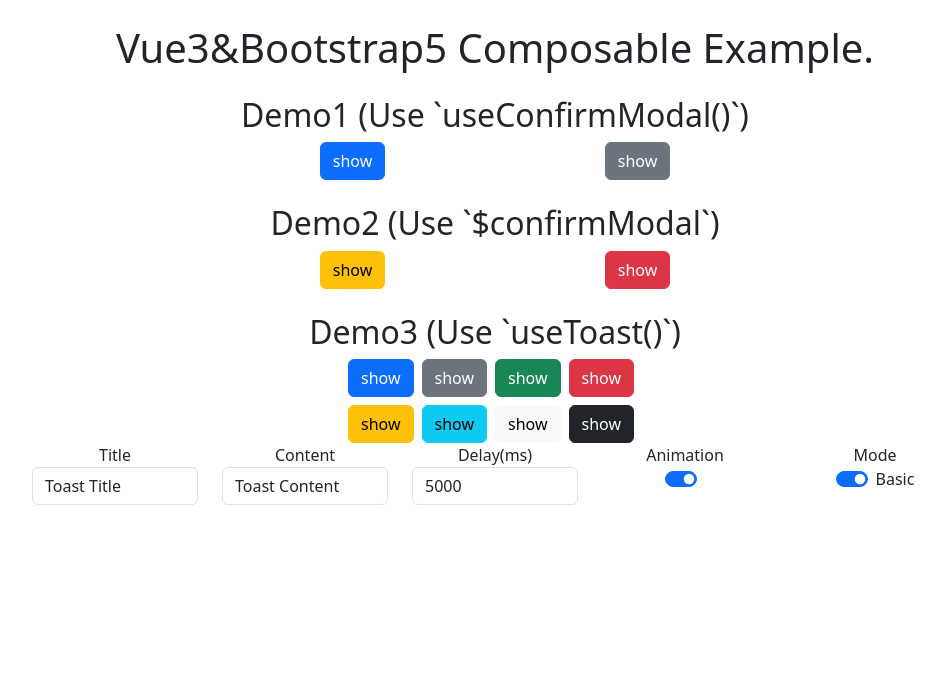
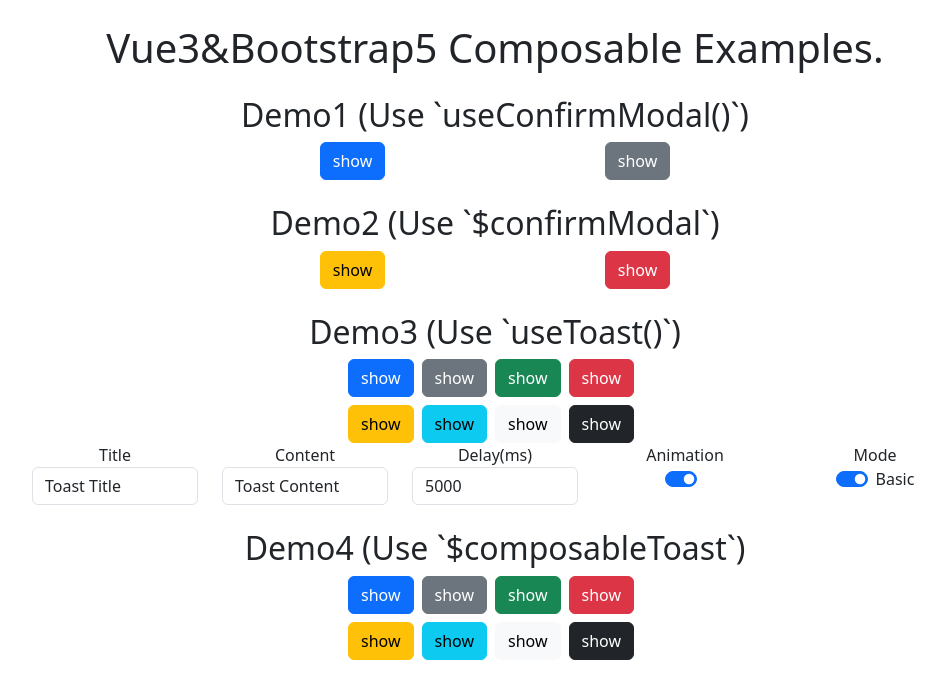
Before and after one commit to imo-tikuwa/vue3-bootstrap5-composables, a Vue app: page / in a window 1280 px wide. Shown: the top 698 px of the page, without its empty margins (145-1090 px from the left). Built offline with nearby package versions, Linux system fonts and the light colour scheme.

Commit message:
add "$composableToast" global property injection.
- update version (0.2.0 → 0.2.1)

```diff
--- a/package.json
+++ b/package.json
@@ -1,6 +1,6 @@
 {
   "name": "@imo-tikuwa/vue3-bootstrap5-composables",
-  "version": "0.2.0",
+  "version": "0.2.1",
   "description": "Vue3&Bootstrap5 composable plugins.",
   "type": "module",
   "files": [
--- a/src/App.vue
+++ b/src/App.vue
@@ -1,7 +1,7 @@
 <template>
   <div class="container">
     <header class="mt-4 mb-4 text-center">
-      <h1>Vue3&Bootstrap5 Composable Example.</h1>
+      <h1>Vue3&Bootstrap5 Composable Examples.</h1>
     </header>
 
     <main class="text-center">
@@ -13,6 +13,9 @@
       </div>
       <div class="mt-4">
         <DemoChildComponent3 />
+      </div>
+      <div class="mt-4">
+        <DemoChildComponent4 />
       </div>
     </main>
 
@@ -26,6 +29,7 @@
 import DemoChildComponent1 from './components/DemoChildComponent1.vue'
 import DemoChildComponent2 from './components/DemoChildComponent2.vue'
 import DemoChildComponent3 from './components/DemoChildComponent3.vue'
+import DemoChildComponent4 from './components/DemoChildComponent4.vue'
 import ConfirmModalInjection from './components/useConfirmModal/ConfirmModalInjection.vue'
 import ToastContainer from './components/useToast/ToastContainer.vue'
 </script>
--- /dev/null
+++ b/src/components/DemoChildComponent4.vue
@@ -0,0 +1,122 @@
+<template>
+  <h2>Demo4 (Use `$composableToast`)</h2>
+  <div class="d-flex flex-column flex-xxl-row align-items-center justify-content-center">
+    <div class="d-flex flex-xxl-fill justify-content-center justify-content-lg-end mb-2 mb-xxl-0">
+      <button
+        type="button"
+        class="btn btn-primary me-2"
+        @click="
+          $composableToast.show({
+            title: 'Basic Toast',
+            content: 'This is Primary Toast.'
+          })
+        "
+      >
+        show
+      </button>
+      <button
+        type="button"
+        class="btn btn-secondary me-2"
+        @click="
+          $composableToast.show({
+            title: 'Basic Toast',
+            content: 'This is Secondary Toast.',
+            theme: 'secondary'
+          })
+        "
+      >
+        show
+      </button>
+      <button
+        type="button"
+        class="btn btn-success me-2"
+        @click="
+          $composableToast.show({
+            title: 'Basic Toast',
+            content: 'This is Success Toast.',
+            theme: 'success'
+          })
+        "
+      >
+        show
+      </button>
+      <button
+        type="button"
+        class="btn btn-danger me-2"
+        @click="
+          $composableToast.show({
+            title: 'Basic Toast',
+            content: 'This is Danger Toast.',
+            theme: 'danger'
+          })
+        "
+      >
+        show
+      </button>
+    </div>
+    <div class="d-flex flex-xxl-fill justify-content-center justify-content-lg-start">
+      <button
+        type="button"
+        class="btn btn-warning me-2"
+        @click="
+          $composableToast.show({
+            title: 'Simple Toast',
+            content: 'This is Warning Toast.',
+            theme: 'warning',
+            mode: 'simple',
+            group: 'another-toast-container'
+          })
+        "
+      >
+        show
+      </button>
+      <button
+        type="button"
+        class="btn btn-info me-2"
+        @click="
+          $composableToast.show({
+            title: 'Simple Toast',
+            content: 'This is Info Toast.',
+            theme: 'info',
+            mode: 'simple',
+            group: 'another-toast-container'
+          })
+        "
+      >
+        show
+      </button>
+      <button
+        type="button"
+        class="btn btn-light me-2"
+        @click="
+          $composableToast.show({
+            title: 'Simple Toast',
+            content: 'This is Light Toast.',
+            theme: 'light',
+            mode: 'simple',
+            group: 'another-toast-container'
+          })
+        "
+      >
+        show
+      </button>
+      <button
+        type="button"
+        class="btn btn-dark me-2"
+        @click="
+          $composableToast.show({
+            title: 'Simple Toast',
+            content: 'This is Dark Toast.',
+            theme: 'dark',
+            mode: 'simple',
+            group: 'another-toast-container'
+          })
+        "
+      >
+        show
+      </button>
+    </div>
+  </div>
+</template>
+
+<script setup lang="ts"></script>
--- a/src/plugins/composableToast.ts
+++ b/src/plugins/composableToast.ts
@@ -38,6 +38,9 @@ export const ComposableToastPlugin: Plugin = {
       }
     }
 
+    // コンポーザブル関数の宣言無しにvueテンプレートで使用可能とする設定
+    app.config.globalProperties.$composableToast = service
+
     app.provide(ComposableToastSymbol, service)
   }
 }
--- a/src/types/index.ts
+++ b/src/types/index.ts
@@ -48,9 +48,10 @@ export type ComposableToastService = {
 
 export type ToastDialogType = InstanceType<typeof ToastDialog>
 
-// Vueテンプレート内の$confirmModalについて補完を効かせるための設定
+// Vueテンプレート内の$confirmModalおよび$composableToastについて補完を効かせるための設定
 declare module '@vue/runtime-core' {
   interface ComponentCustomProperties {
     $confirmModal: ConfirmModalService
+    $composableToast: ComposableToastService
   }
 }
```
Also changed, not shown: 1 other file (tests, documents, lock files or other folders).
